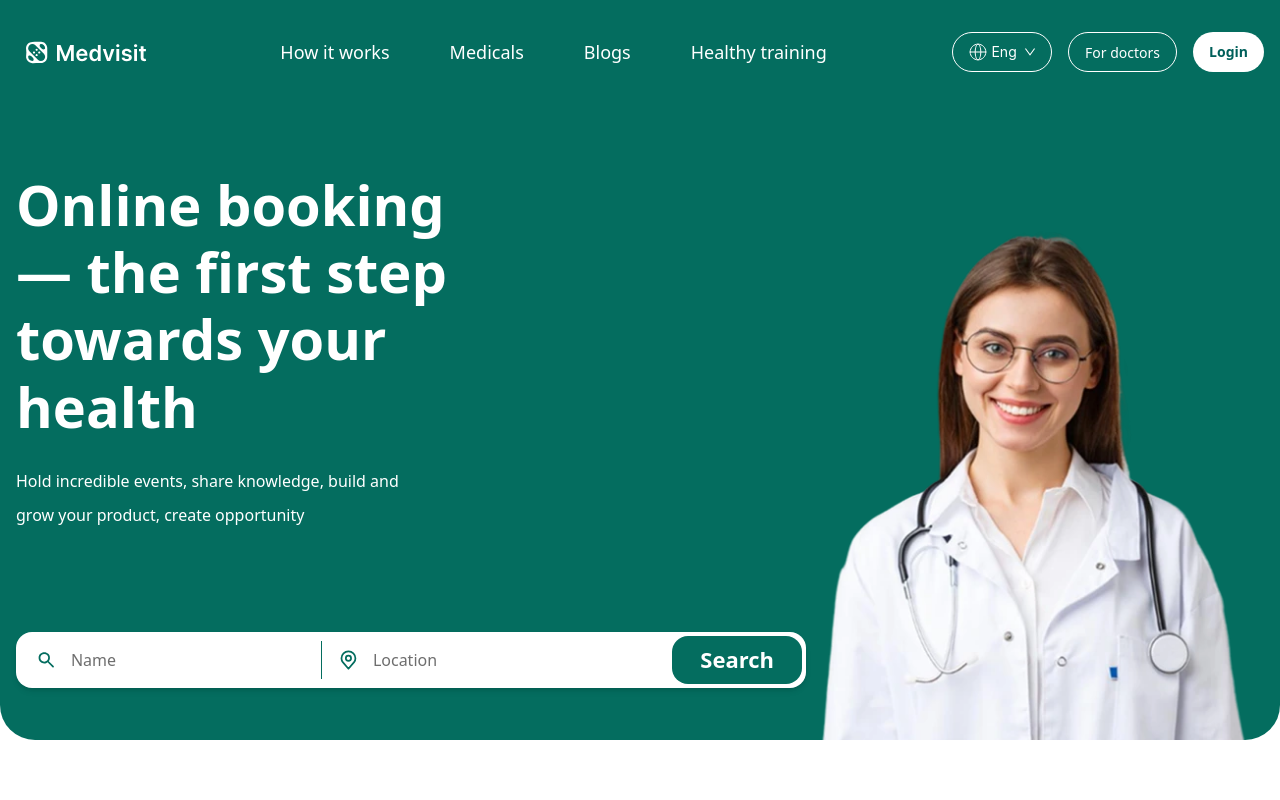
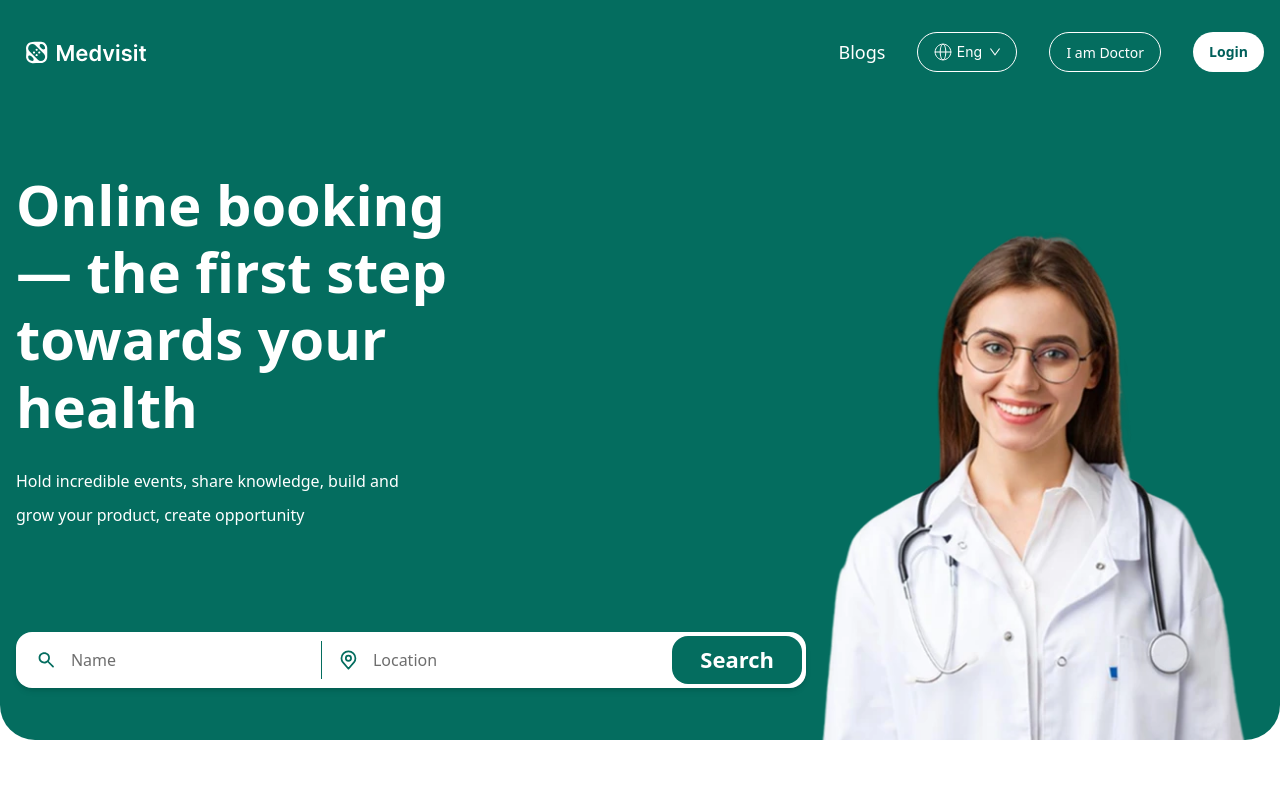
Before and after one commit to medbook-mir/medbook-frontend, a Next.js app: page /en in a window 1280 px wide. Shown: the top 800 px of the page. Built offline with nearby package versions, Linux system fonts and the light colour scheme.

Commit message:
Navbar change

```diff
--- a/src/components/header/data.ts
+++ b/src/components/header/data.ts
@@ -1,33 +1,13 @@
 export const homePageNavItems = [
-  {
-    title: 'How it works',
-    href: '#'
-  },
-  {
-    title: 'Medicals',
-    href: '#'
-  },
   {
     title: 'Blogs',
     href: '#'
   },
-  {
-    title: 'Healthy training',
-    href: '#'
-  }
 ]
 
 export const otherPagesNavItems = [
   {
-    title: 'How it works',
+    title: 'Blogs',
     href: '#'
   },
-  {
-    title: 'Medicals',
-    href: '#'
-  },
-  {
-    title: 'Partners',
-    href: '#'
-  }
 ]
--- a/src/components/header/index.tsx
+++ b/src/components/header/index.tsx
@@ -32,18 +32,17 @@ export default function Navbar() {
             <MainLogoWhite />
           </Link>
 
-          <nav className="hidden gap-[60px] text-[18px] font-medium text-white md:flex">
+          <div className="hidden items-center gap-8 md:flex">
+            <nav className="hidden gap-[60px] text-[18px] font-medium text-white md:flex">
             {navItems.map((item, index) => (
               <Link href={item.href} key={index}>
                 <p className="text-white">{item.title}</p>
               </Link>
             ))}
           </nav>
-
-          <div className="hidden items-center gap-4 md:flex">
             <LangSelect />
             <button className="h-[40px] rounded-full border border-white px-[16px] text-[14px] transition hover:bg-white hover:text-teal-800">
-              For doctors
+              I am Doctor
             </button>
             <button
               onClick={handleLogin}
```
